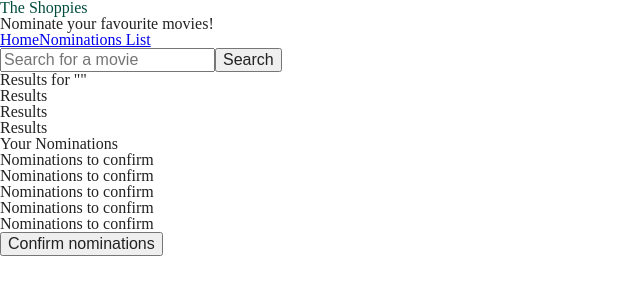
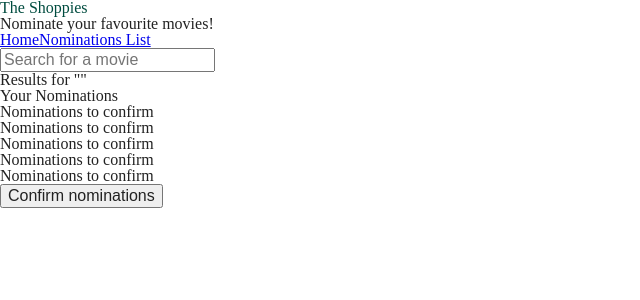
Before and after one commit to csmordido/theShoppies, a React (Create React App) app: page /#/ in a window 1280 px wide. Shown: the top 300 px of the page, without its empty margins (0-640 px from the left). Built offline with nearby package versions, Linux system fonts and the light colour scheme; no server answers.

Commit message:
displaying ten results on page

```diff
--- a/src/components/Results.jsx
+++ b/src/components/Results.jsx
@@ -1,15 +1,16 @@
-import React, { useState, useEffect } from 'react';
+import React, { useState, useEffect, useRef } from 'react';
 import SearchBar from './SearchBar';
 import axios from 'axios';
 
 const Results = () => {
-  const [term, setTerm] = useState('little women');
+  const [term, setTerm] = useState('');
   const [results, setResults] = useState([]);
 
   useEffect(() => {
+
     const getMovies = async () => {
       try {
-      const response = axios.get(`http://www.omdbapi.com/?apikey=${process.env.REACT_APP_OMDB_KEY}`, {
+        const response = await axios.get(`http://www.omdbapi.com/?apikey=${process.env.REACT_APP_OMDB_KEY}`, {
           params: {
             s: term,
             type: 'movie',
@@ -18,7 +19,13 @@ const Results = () => {
           }
         });
 
-      console.log(response);
+        const resultsArr = [];
+
+        response.data.Search.forEach( movie => {
+          resultsArr.push(movie);
+        });
+
+        setResults(resultsArr);
 
       } catch (error) {
         console.log(error);
@@ -26,17 +33,22 @@ const Results = () => {
       };
     };
 
+    if (term) {
         getMovies();
+    }
+
+  }, [term]);
+
+  const movies = results.map(movie => {
+    return <li>{movie.Title}</li>
   });
 
   return (
     <>
-      <SearchBar />
-      <h2>Results for ""</h2>
+      <SearchBar setTerm={setTerm} term={term}/>
+      <h2>Results for "{term}"</h2>
       <ul>
-        <li>Results</li>
-        <li>Results</li>
-        <li>Results</li>
+        {movies}
       </ul>
     </>
   );
--- a/src/components/SearchBar.jsx
+++ b/src/components/SearchBar.jsx
@@ -1,11 +1,16 @@
 import React from 'react';
 
-const SearchBar = () => {
+const SearchBar = ({ setTerm, term }) => {
   return (
     <form>
       <label className='visuallyHidden' htmlFor='search'>Search for a movie</label>
-      <input type='text' placeholder='Search for a movie' id='search' />
-      <button type='button'>Search</button>
+      <input
+        type='text'
+        placeholder='Search for a movie'
+        id='search'
+        onChange={ (e) => setTerm(e.target.value) }
+        value={term}
+      />
     </form>
   );
 };
```
Lines whose indentation alone changed are shown as unchanged.
